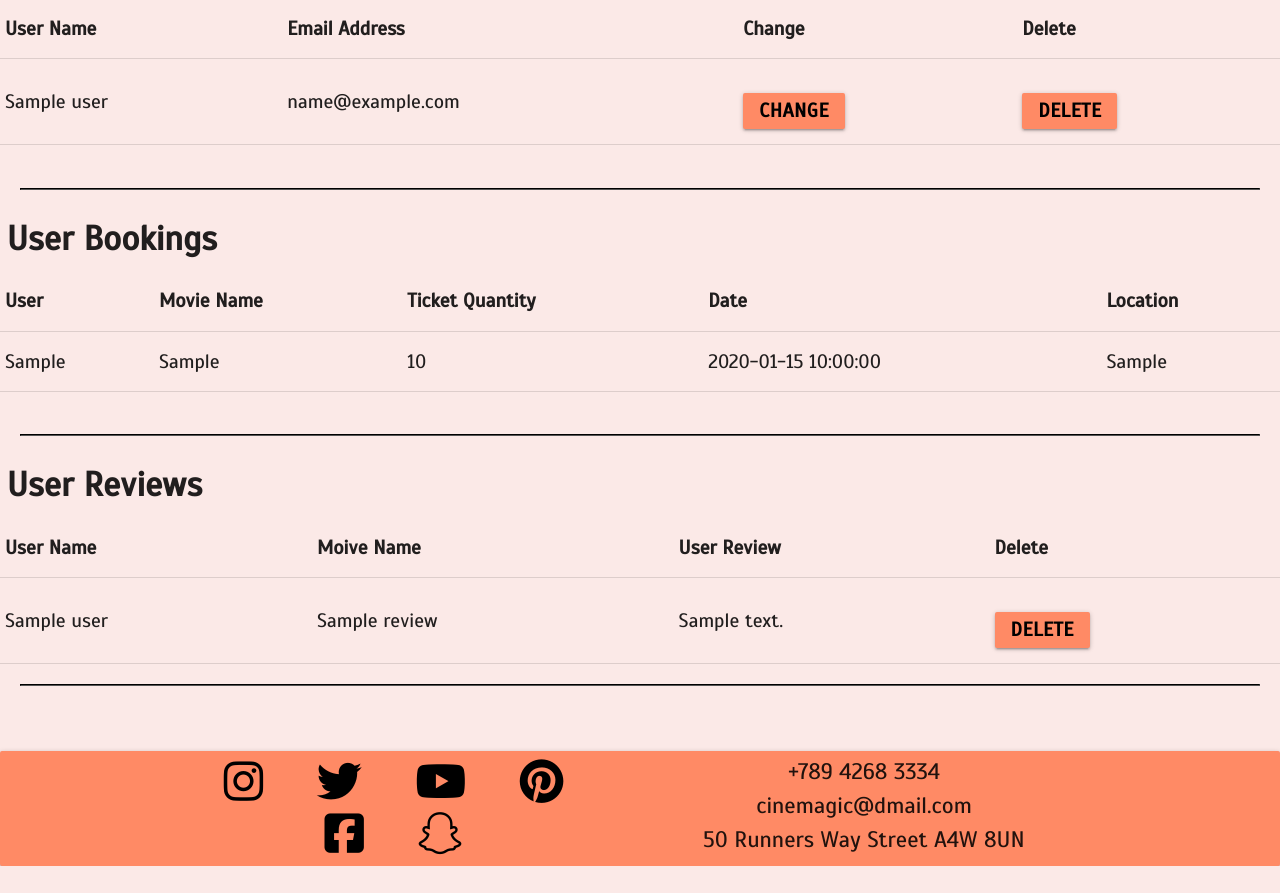
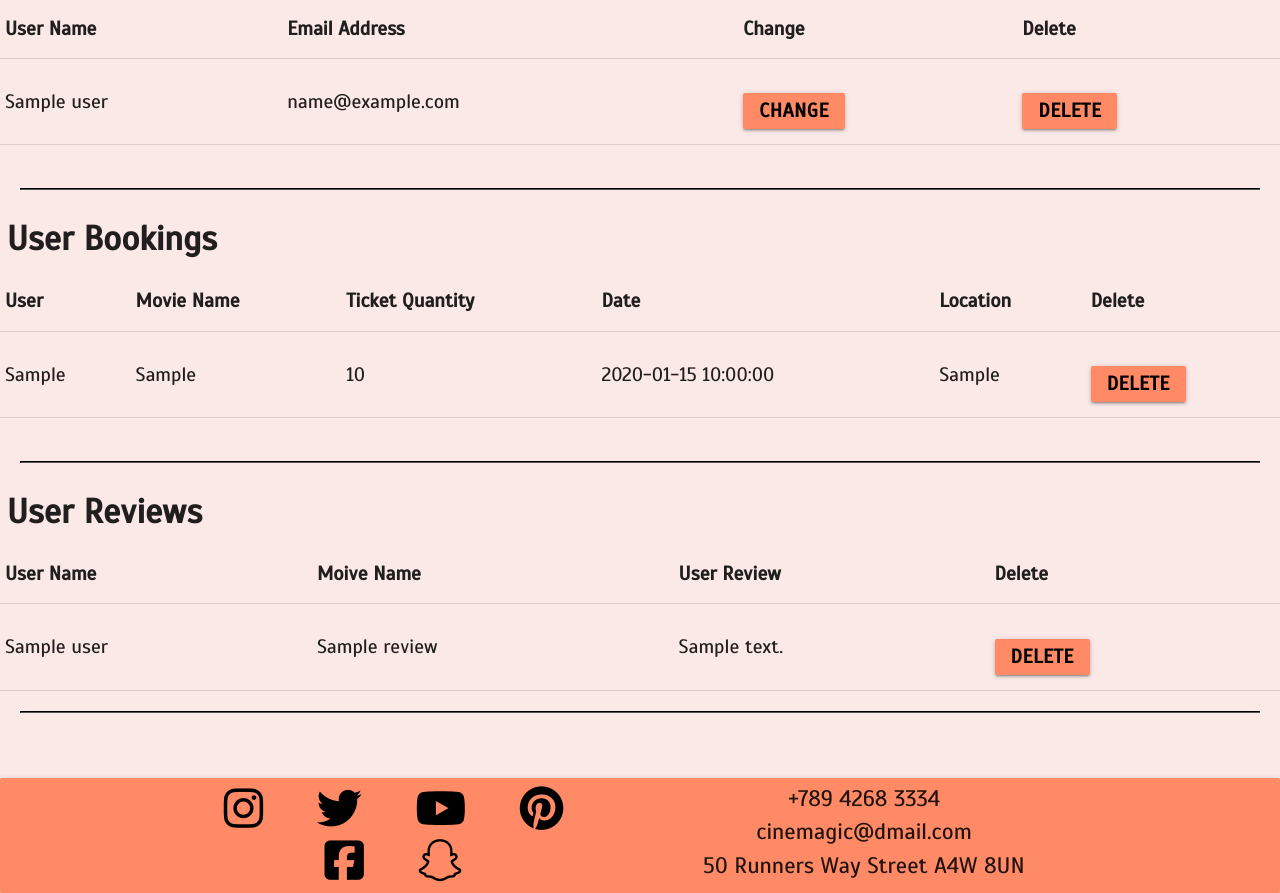
Before and after one commit to VioletViolaVi/Milestone-Project-3, a Flask app: page /admin in a window 1280 px wide. Shown: the part 1018-1911 px from the top of the page. Before the commit the page ends 1884 px from the top, so only its background shows below. Run offline with Flask 2, Linux system fonts and the light colour scheme; grey boxes marked "Sample" are stand-in pictures; a database or web service that is not in the repository returns one stand-in record (values such as "Sample title"); some libraries are stand-ins or nearby versions.

Commit message:
Add ability to delete user bookings for the admin page and detailed how they were tested in the readme.file.

```diff
--- a/app.py
+++ b/app.py
@@ -328,6 +328,15 @@ def admin_delete_user(user_id):
     return redirect(url_for("admin"))
 
 
+@app.route("/admin_delete_user_booking/<user_booking_id>")
+def admin_delete_user_booking(user_booking_id):
+
+    # targets user bookings in db by their _id
+    mongo.db.booked_details.remove({"_id": ObjectId(user_booking_id)})
+    flash("User Booking Successfully Deleted!")
+    return redirect(url_for("admin"))
+
+
 @app.route("/admin_delete_user_review/<user_review_id>")
 def admin_delete_user_review(user_review_id):
 
--- a/templates/admin.html
+++ b/templates/admin.html
@@ -352,6 +352,7 @@
                 <th>Ticket Quantity</th>
                 <th>Date</th>
                 <th>Location</th>
+                <th>Delete</th>
             </tr>
         </thead>
         <tbody>
@@ -362,7 +363,32 @@
                     <td>{{ booking.booked_ticket_quantity }}</td>
                     <td>{{ booking.booked_date }}</td>
                     <td>{{ booking.booked_location }}</td>
+                    <td>
+                        <a class="custom-btn btn waves-effect deep-orange lighten-2 black-text modal-trigger" href="#adminDeleteUserBooking/{{ booking._id }}">DELETE</a>
+                    </td>
                 </tr>
+
+
+                <!-- admin-delete user bookings: modal -->
+                <!-- modal from materialize -->
+                <div id="adminDeleteUserBooking/{{ booking._id }}" class="confirm-delete modal ">
+                    <div class="right-align">
+                        <i class="fas fa-times modal-close"></i>
+                    </div>
+                    <div class="modal-content center">
+                        <h4>Delete {{ booking.booked_by }}'s Booking:<br><em><b>{{ booking.booked_movie }}?</b></em></h4>
+                        <a class="custom-btn modal-close btn btn-flat waves-effect waves-black red black-text darken-text-4 modal-close">NO</a>
+                        <a href="{{ url_for('admin_delete_user_booking', user_booking_id=booking._id) }}" class="custom-btn modal-close btn btn-flat waves-effect waves-black green black-text darken-text-4">YES</a>
+                    </div>
+                </div>
+
+
+
+
+
+
+
+
             {% endfor %}
         </tbody>
     </table>
```
Also changed, not shown: README.md.
